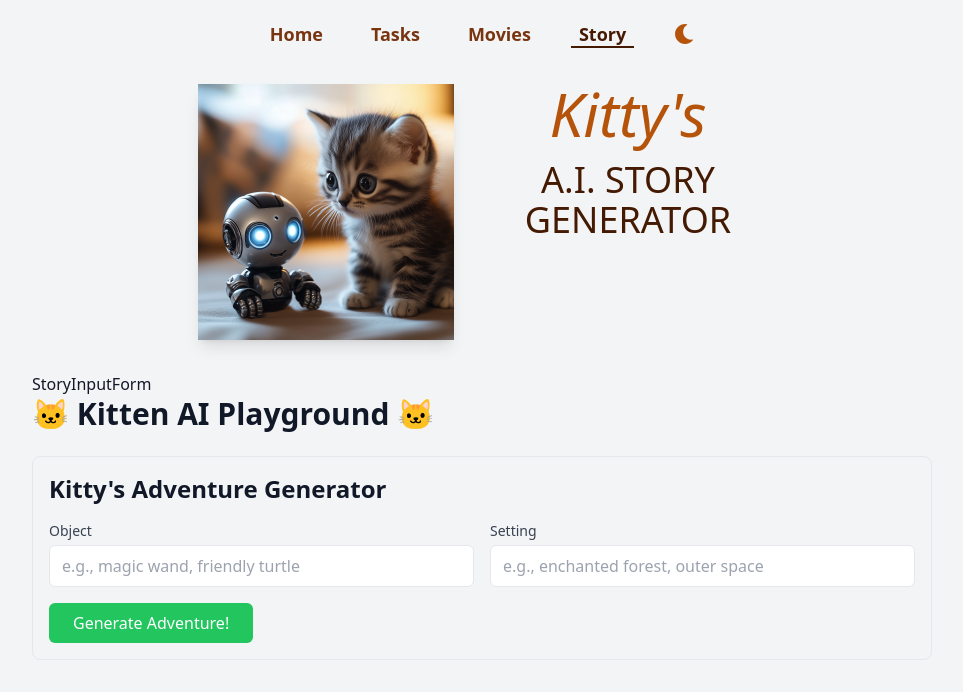
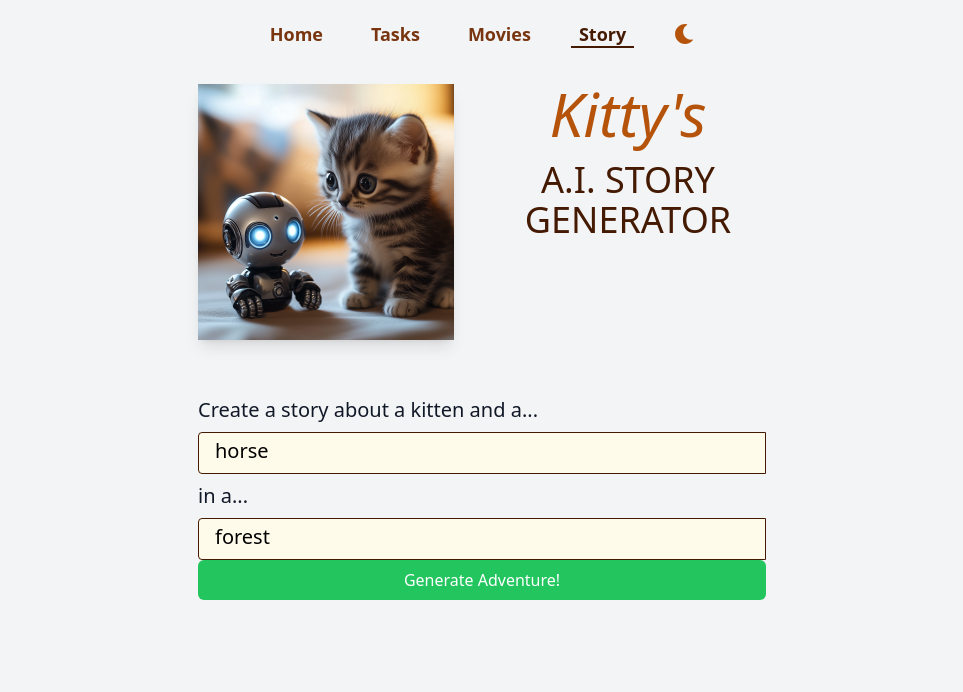
Before and after one commit to tituspowell/kitty, a Next.js app: page /story in a window 1280 px wide. Shown: the top 692 px of the page, without its empty margins (158-1121 px from the left). Built offline with nearby package versions, Linux system fonts and the light colour scheme.

Commit message:
Separating story generator functionality into components.

```diff
--- a/app/api/story/route.ts
+++ b/app/api/story/route.ts
@@ -1,3 +1,9 @@
+import {
+  HuggingFaceResponse,
+  StoryErrorResponse,
+  StoryRequest,
+  StoryResponse,
+} from '@/app/story/types';
 import { NextResponse } from 'next/server';
 
 export async function POST(request: Request) {
@@ -78,7 +84,7 @@ export async function POST(request: Request) {
 
     // Ensure the story ends with punctuation
     if (!story.endsWith('.') && !story.endsWith('!') && !story.endsWith('?')) {
-      story += '.';
+      story += '...';
     }
 
     const successResponse: StoryResponse = { story };
--- a/app/story/components/StoryContainer.tsx
+++ b/app/story/components/StoryContainer.tsx
@@ -3,19 +3,18 @@
 import { useEffect, useState } from 'react';
 import StoryInputForm from './StoryInputForm';
 import StoryResults from './StoryResults';
+import { StoryRequest } from '../types';
 
-const defaultPrompt: string =
-  'Generate a cute short story about a kitten having an adventure';
+const defaultPrompt: StoryRequest = {
+  object: 'turtle',
+  setting: 'a beach',
+};
 
 const StoryContainer = () => {
-  const [storyInputs, setStoryInputs] = useState({
-    object: '',
-    setting: '',
-  });
   const [storyResult, setStoryResult] = useState<string>('');
   const [storyLoading, setStoryLoading] = useState(false);
 
-  const generateStory = async () => {
+  const generateStory = async (storyInputs: StoryRequest) => {
     setStoryLoading(true);
     try {
       const response = await fetch('/api/story', {
@@ -30,6 +29,7 @@ const StoryContainer = () => {
       }
 
       setStoryResult(data.story || 'Once upon a time...');
+      console.log(data.story);
     } catch (error) {
       console.error('Error generating story:', error);
       setStoryResult(
@@ -40,92 +40,13 @@ const StoryContainer = () => {
     }
   };
 
-  // Fetch a new story from the Huggingface model API whenever we have a new story prompt
-  // useEffect(() => {
-  //   generateStory();
-  // }, [prompt]);
-
   return (
     <section>
-      <StoryInputForm />
-      {/* <StoryResults story={story} /> */}
-      <h1 className='text-3xl font-bold mb-6'>🐱 Kitten AI Playground 🐱</h1>
-
-      <div className='grid grid-cols-1 md:grid-cols-2 gap-6'>
-        {/* Keep existing components */}
-
-        {/* Story Generator */}
-        <div className='border rounded-lg p-4 col-span-full'>
-          <h2 className='text-2xl font-semibold mb-4'>
-            Kitty's Adventure Generator
-          </h2>
-          <div className='flex flex-col md:flex-row gap-4 mb-4'>
-            <div className='flex-1'>
-              <label
-                htmlFor='object'
-                className='block text-sm font-medium text-gray-700 mb-1'
-              >
-                Object
-              </label>
-              <input
-                type='text'
-                id='object'
-                className='w-full px-3 py-2 border rounded-md'
-                placeholder='e.g., magic wand, friendly turtle'
-                value={storyInputs.object}
-                onChange={(e) =>
-                  setStoryInputs((prev) => ({
-                    ...prev,
-                    object: e.target.value,
-                  }))
-                }
-              />
-            </div>
-            <div className='flex-1'>
-              <label
-                htmlFor='setting'
-                className='block text-sm font-medium text-gray-700 mb-1'
-              >
-                Setting
-              </label>
-              <input
-                type='text'
-                id='setting'
-                className='w-full px-3 py-2 border rounded-md'
-                placeholder='e.g., enchanted forest, outer space'
-                value={storyInputs.setting}
-                onChange={(e) =>
-                  setStoryInputs((prev) => ({
-                    ...prev,
-                    setting: e.target.value,
-                  }))
-                }
-              />
-            </div>
-          </div>
-          <button
-            onClick={generateStory}
-            className='bg-green-500 text-white px-6 py-2 rounded-md hover:bg-green-600 transition-colors'
-            disabled={
-              storyLoading || !storyInputs.object || !storyInputs.setting
-            }
-          >
-            {storyLoading ? 'Creating Story...' : 'Generate Adventure!'}
-          </button>
-
-          {storyResult && (
-            <div className='mt-6'>
-              <h3 className='text-xl font-semibold mb-2'>
-                Kitty's Adventure with {storyInputs.object} in{' '}
-                {storyInputs.setting}
-              </h3>
-              <div className='bg-yellow-50 p-4 rounded-lg border border-yellow-100'>
-                <p className='whitespace-pre-wrap'>{storyResult}</p>
-              </div>
-            </div>
-          )}
-        </div>
-      </div>
+      {storyResult && !storyLoading && <StoryResults story={storyResult} />}
+      <StoryInputForm
+        isGenerating={storyLoading}
+        generateStory={generateStory}
+      />
     </section>
   );
 };
--- a/app/story/components/StoryInputForm.tsx
+++ b/app/story/components/StoryInputForm.tsx
@@ -1,4 +1,55 @@
-const StoryInputForm = () => {
-  return <div>StoryInputForm</div>;
+// The story generator input elements plus submit button
+
+'use client';
+
+import { useState } from 'react';
+import { StoryInputProps } from '../types';
+import { theme } from '@/app/styles/theme';
+
+const StoryInputForm = ({ isGenerating, generateStory }: StoryInputProps) => {
+  const [object, setObject] = useState('horse');
+  const [setting, setSetting] = useState('forest');
+
+  const handleClick = (e: React.MouseEvent<HTMLButtonElement>) => {
+    e.preventDefault();
+    generateStory({ object: object, setting: setting });
+  };
+
+  const validInputs: boolean = object !== '' && setting !== '';
+
+  return (
+    <form className={`p-4 grid grid-cols-1 max-w-[600px] mx-auto`}>
+      <h4 className='text-xl my-2'>Create a story about a kitten and a...</h4>
+      <input
+        type='text'
+        placeholder='e.g., turtle, magic wand, pony'
+        value={object}
+        onChange={(e) => {
+          setObject(e.target.value);
+        }}
+        className={`px-4 pt-1 pb-2 flex-1 rounded-l border ${theme.border} text-black text-xl bg-primary-50 focus:outline-none focus:ring-0`}
+      />
+      <h4 className='text-xl my-2'>in a...</h4>
+      <input
+        type='text'
+        placeholder='e.g., forest, boat, castle'
+        value={setting}
+        onChange={(e) => {
+          setSetting(e.target.value);
+        }}
+        className={`px-4 pt-1 pb-2 flex-1 rounded-l border ${theme.border} text-black text-xl bg-primary-50 focus:outline-none focus:ring-0`}
+      />
+      {validInputs && (
+        <button
+          onClick={handleClick}
+          className='bg-green-500 text-white px-6 py-2 rounded-md hover:bg-green-600 transition-colors'
+          disabled={isGenerating}
+        >
+          {isGenerating ? 'Creating Story...' : 'Generate Adventure!'}
+        </button>
+      )}
+    </form>
+  );
 };
+
 export default StoryInputForm;
--- a/app/story/components/StoryResults.tsx
+++ b/app/story/components/StoryResults.tsx
@@ -1,9 +1,13 @@
+import { theme } from '@/app/styles/theme';
+
 const StoryResults = ({ story }: { story: string }) => {
   return (
-    <div>
-      <h2>Story:</h2>
-      <p>{story}</p>
-    </div>
+    <section
+      className={`card ${theme.card} max-w-[600px] mx-auto shadow-xl justify-center align-top p-4 m-2`}
+    >
+      <h2 className='text-xl font-bold mb-2'>Kitty's Latest Adventure</h2>
+      <p className=''>{story}</p>
+    </section>
   );
 };
 export default StoryResults;
```
Also changed, not shown: app/story/types.ts (+9 -4 lines).
